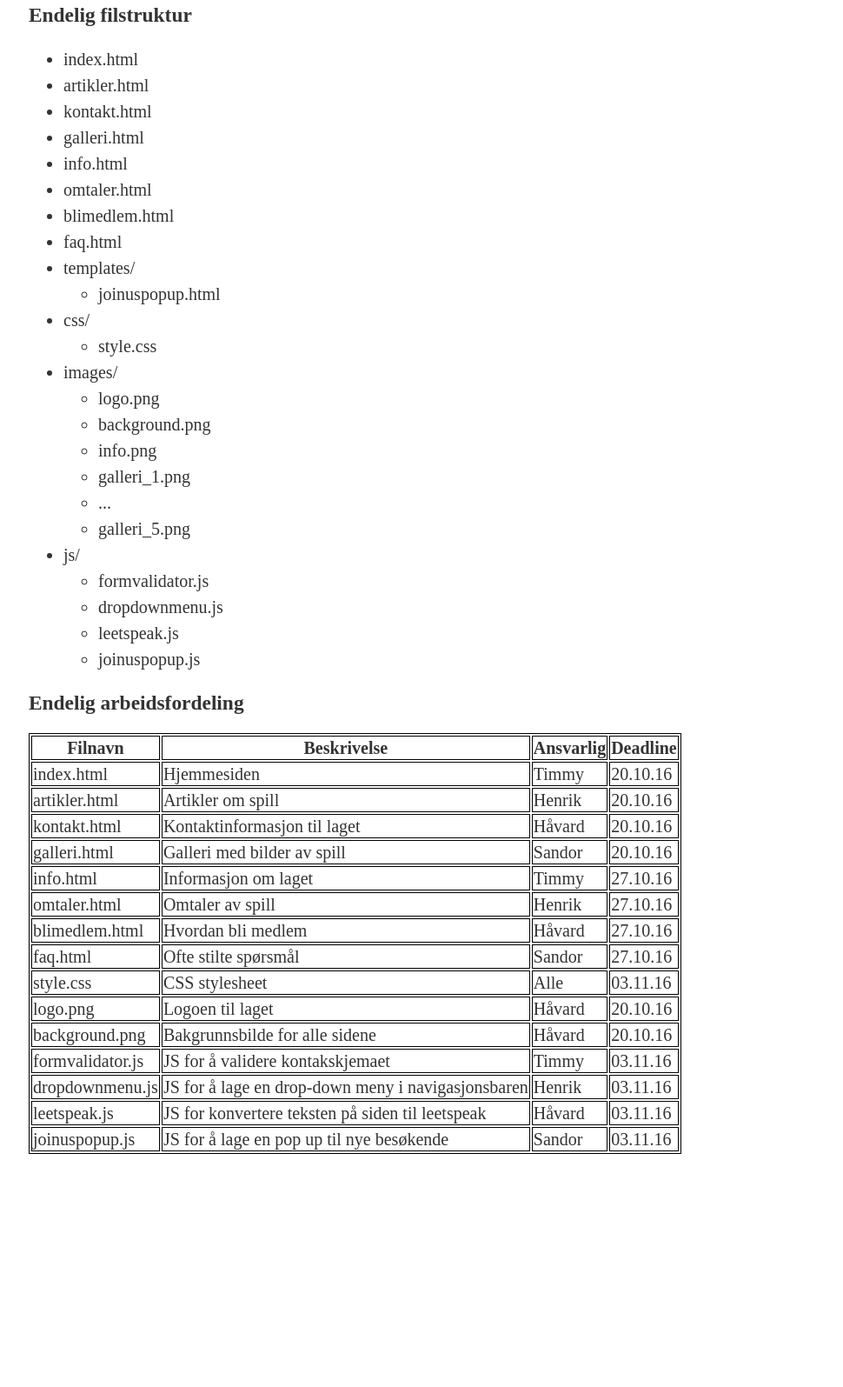
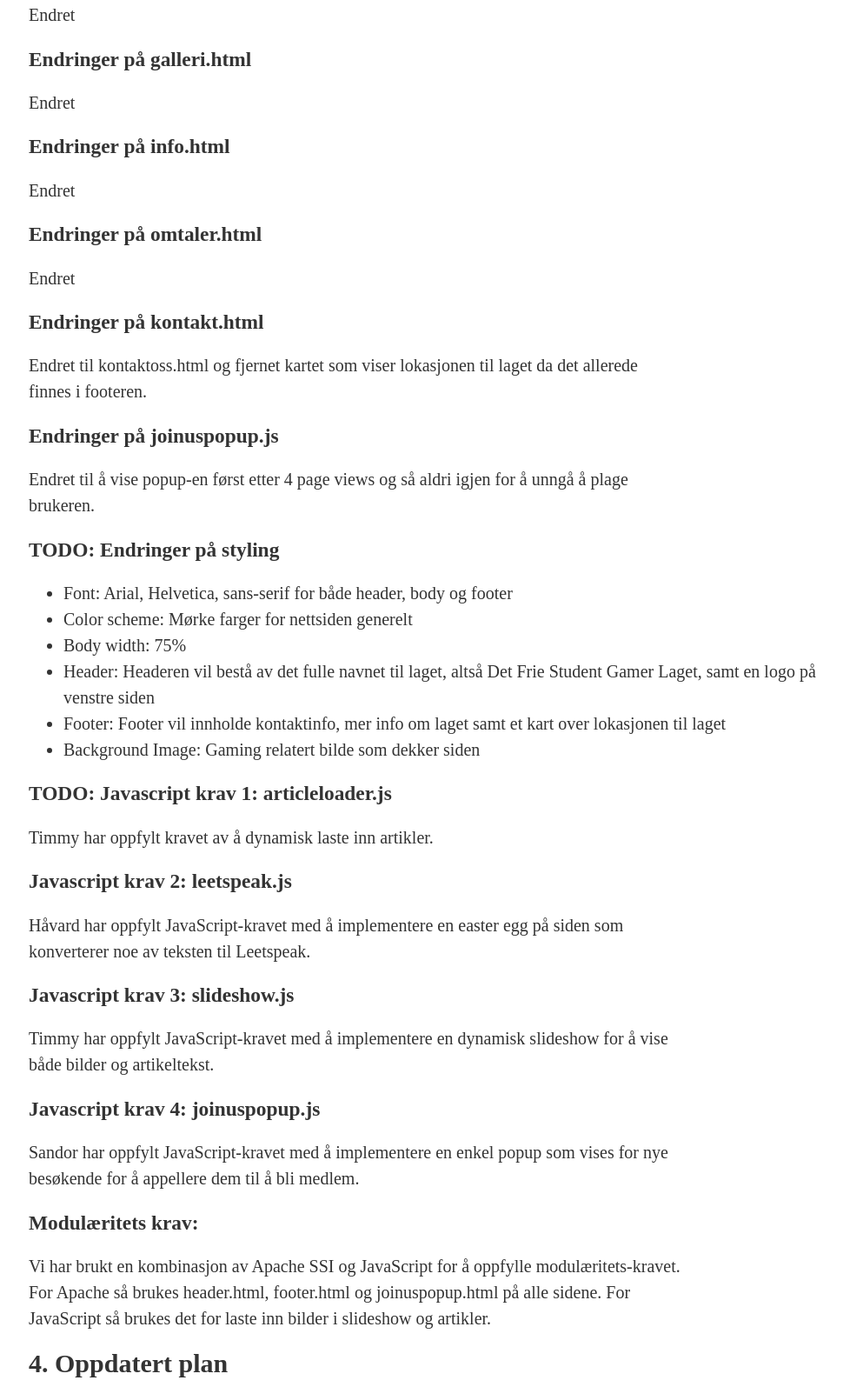
Before and after one commit to FancyGamer123/it2805-project, a plain HTML site: page Documents/P3_changes.html in a window 1280 px wide. Shown: the part 680-2275 px from the top of the page at 87% size, without its empty margins (127-1097 px from the left). Before the commit the page ends 2015 px from the top, so only its background shows below. Drawn offline with Linux system fonts and the light colour scheme.

Commit message:
Added more changes to P3

```diff
--- a/Documents/P3_changes.html
+++ b/Documents/P3_changes.html
@@ -60,11 +60,58 @@
             <section>
                 <h2>3. Endringer</h2>
 
-                <h3>joinuspopup.js</h3>
-                <p>Endret til å vise bli medlem popup-en først etter 4 page views og så aldri igjen.</p>
+                <!-- ENDRINGER PÅ FILER -->
+                <h3>Endringer på index.html</h3>
+                <p>Endret </p>
+
+                <h3>Endringer på blimedlem.html</h3>
+                <p>Endret </p>
+
+                <h3>Endringer på faq.html</h3>
+                <p>Endret </p>
+
+                <h3>Endringer på galleri.html</h3>
+                <p>Endret </p>
+
+                <h3>Endringer på info.html</h3>
+                <p>Endret </p>
+
+                <h3>Endringer på omtaler.html</h3>
+                <p>Endret </p>
+
+                <h3>Endringer på kontakt.html</h3>
+                <p>Endret til kontaktoss.html og fjernet kartet som viser lokasjonen til laget da det allerede finnes i footeren.</p>
+
+                <h3>Endringer på joinuspopup.js</h3>
+                <p>Endret til å vise popup-en først etter 4 page views og så aldri igjen for å unngå å plage brukeren.</p>
+
+                <!-- ENDRINGER PÅ STYLE -->
+                <h3>TODO: Endringer på styling</h3>
+                <ul>
+                    <li>Font: Arial, Helvetica, sans-serif for både header, body og footer</li>
+                    <li>Color scheme: Mørke farger for nettsiden generelt</li>
+                    <li>Body width: 75%</li>
+                    <li>Header: Headeren vil bestå av det fulle navnet til laget, altså Det Frie Student Gamer Laget, samt en logo på venstre siden</li>
+                    <li>Footer: Footer vil innholde kontaktinfo, mer info om laget samt et kart over lokasjonen til laget</li>
+                    <li>Background Image: Gaming relatert bilde som dekker siden</li>
+                </ul>
+
+                <!-- KRAV -->
+                <h3>TODO: Javascript krav 1: articleloader.js</h3>
+                <p>Timmy har oppfylt kravet av å dynamisk laste inn artikler.</p>
+
+                <h3>Javascript krav 2: leetspeak.js</h3>
+                <p>Håvard har oppfylt JavaScript-kravet med å implementere en easter egg på siden som konverterer noe av teksten til Leetspeak.</p>
+
+                <h3>Javascript krav 3: slideshow.js</h3>
+                <p>Timmy har oppfylt JavaScript-kravet med å implementere en dynamisk slideshow for å vise både bilder og artikeltekst.</p>
 
                 <h3>Javascript krav 4: joinuspopup.js</h3>
-                <p>Oppfylt av Sandor.</p>
+                <p>Sandor har oppfylt JavaScript-kravet med å implementere en enkel popup som vises for nye besøkende for å appellere dem til å bli medlem.</p>
+
+                <h3>Modulæritets krav:</h3>
+                <p>Vi har brukt en kombinasjon av Apache SSI og JavaScript for å oppfylle modulæritets-kravet. For Apache så brukes header.html, footer.html og joinuspopup.html på alle sidene. For JavaScript så brukes det for laste inn bilder i slideshow og artikler.
+                </p>
             </section>
 
             <section>
@@ -74,7 +121,7 @@
                 <ul>
                     <li>index.html</li>
                     <li>artikler.html</li>
-                    <li>kontakt.html</li>
+                    <li>kontaktoss.html</li>
                     <li>galleri.html</li>
                     <li>info.html</li>
                     <li>omtaler.html</li>
@@ -83,6 +130,8 @@
                     <li>
                         templates/
                         <ul>
+                            <li>header.html</li>
+                            <li>footer.html</li>
                             <li>joinuspopup.html</li>
                         </ul>
                     </li>
@@ -93,21 +142,46 @@
                         </ul>
                     </li>
                     <li>
+                        arcticles/
+                        <ul>
+                            <li>
+                                images/
+                                <ul>
+                                    <li>1.jpg</li>
+                                    <li>...</li>
+                                    <li>6.jpg</li>
+                                </ul>
+                            </li>
+                            <li>
+                                texts/
+                                <ul>
+                                    <li>1.xml</li>
+                                    <li>...</li>
+                                    <li>5.xml</li>
+                                </ul>
+                            </li>
+                        </ul>
+                    </li>
+                    <li>
+                        buttons/
+                        <ul>
+                            <li>arrow_next.svg</li>
+                            <li>arrow_prev.svg</li>
+                        </ul>
+                    </li>
+                    <li>
                         images/
                         <ul>
                             <li>logo.png</li>
                             <li>background.png</li>
-                            <li>info.png</li>
-                            <li>galleri_1.png</li>
-                            <li>...</li>
-                            <li>galleri_5.png</li>
+                            <li>info_page.jpg</li>
                         </ul>
                     </li>
                     <li>
                         js/
                         <ul>
-                            <li>formvalidator.js</li>
-                            <li>dropdownmenu.js</li>
+                            <li>slideshow.js</li>
+                            <li>articleloader.js</li>
                             <li>leetspeak.js</li>
                             <li>joinuspopup.js</li>
                         </ul>
@@ -120,97 +194,106 @@
                         <th>Filnavn</th>
                         <th>Beskrivelse</th>
                         <th>Ansvarlig</th>
-                        <th>Deadline</th>
                     </tr>
                     <tr>
                         <td>index.html</td>
                         <td>Hjemmesiden</td>
                         <td>Timmy</td>
-                        <td>20.10.16</td>
                     </tr>
                     <tr>
                         <td>artikler.html</td>
                         <td>Artikler om spill</td>
                         <td>Henrik</td>
-                        <td>20.10.16</td>
                     </tr>
                     <tr>
-                        <td>kontakt.html</td>
+                        <td>kontaktoss.html</td>
                         <td>Kontaktinformasjon til laget</td>
                         <td>Håvard</td>
-                        <td>20.10.16</td>
                     </tr>
                     <tr>
                         <td>galleri.html</td>
                         <td>Galleri med bilder av spill</td>
-                        <td>Sandor</td>
-                        <td>20.10.16</td>
+                        <td>Timmy</td>
                     </tr>
                     <tr>
                         <td>info.html</td>
                         <td>Informasjon om laget</td>
-                        <td>Timmy</td>
-                        <td>27.10.16</td>
+                        <td>Sandor</td>
                     </tr>
                     <tr>
                         <td>omtaler.html</td>
                         <td>Omtaler av spill</td>
                         <td>Henrik</td>
-                        <td>27.10.16</td>
                     </tr>
                     <tr>
                         <td>blimedlem.html</td>
                         <td>Hvordan bli medlem</td>
                         <td>Håvard</td>
-                        <td>27.10.16</td>
                     </tr>
                     <tr>
                         <td>faq.html</td>
                         <td>Ofte stilte spørsmål</td>
                         <td>Sandor</td>
-                        <td>27.10.16</td>
+                    </tr>
+                    <tr>
+                        <td>header.html</td>
+                        <td>SSI template for header på alle sidene</td>
+                        <td>Timmy</td>
+                    </tr>
+                    <tr>
+                        <td>footer.html</td>
+                        <td>SSI template for footer på alle sidene</td>
+                        <td>Sandor</td>
+                    </tr>
+                    <tr>
+                        <td>joinuspopup.html</td>
+                        <td>SSI template for popupen på alle sidene</td>
+                        <td>Sandor</td>
+                    </tr>
+                    <tr>
+                        <td>articles/texts/*.xml</td>
+                        <td>Placeholder XML artikler</td>
+                        <td>Timmy</td>
+                    </tr>
+                    <tr>
+                        <td>buttons/arrow_next.svg, buttons/arrow_prev.svg</td>
+                        <td>SVG grafikk for piler frem og tilbake for slideshows</td>
+                        <td>Timmy</td>
                     </tr>
                     <tr>
                         <td>style.css</td>
-                        <td>CSS stylesheet</td>
+                        <td>CSS stylesheet for siden</td>
                         <td>Alle</td>
-                        <td>03.11.16</td>
                     </tr>
                     <tr>
                         <td>logo.png</td>
                         <td>Logoen til laget</td>
-                        <td>Håvard</td>
-                        <td>20.10.16</td>
+                        <td>Timmy</td>
                     </tr>
                     <tr>
                         <td>background.png</td>
                         <td>Bakgrunnsbilde for alle sidene</td>
                         <td>Håvard</td>
-                        <td>20.10.16</td>
                     </tr>
                     <tr>
-                        <td>formvalidator.js</td>
-                        <td>JS for å validere kontakskjemaet</td>
+                        <td>slideshow.js</td>
+                        <td>JS for å lage dynamiske slideshows</td>
                         <td>Timmy</td>
-                        <td>03.11.16</td>
                     </tr>
                     <tr>
-                        <td>dropdownmenu.js</td>
-                        <td>JS for å lage en drop-down meny i navigasjonsbaren</td>
+                        <td>articleloader.js</td>
+                        <td>JS for å dynamisk vise frem artikler</td>
                         <td>Henrik</td>
-                        <td>03.11.16</td>
                     </tr>
                     <tr>
                         <td>leetspeak.js</td>
                         <td>JS for konvertere teksten på siden til leetspeak</td>
                         <td>Håvard</td>
-                        <td>03.11.16</td>
                     </tr>
                     <tr>
                         <td>joinuspopup.js</td>
                         <td>JS for å lage en pop up til nye besøkende</td>
                         <td>Sandor</td>
-                        <td>03.11.16</td>
                     </tr>
                 </table>
             </section>
--- a/Documents/js/joinuspopup.js
+++ b/Documents/js/joinuspopup.js
@@ -2,7 +2,7 @@
 FILENAME: joinuspopup.js
 WRITTEN BY: Sandor Zeestraten
 WHEN: 2016-10-17
-PURPOSE: Display a popup for after 5 page views prompting them to join the club.
+PURPOSE: Display a popup for after 4 page views prompting them to join the club.
 Sets a cookie for returning visitors so they do not get annoyed with popups on every pageview.
 CREDITS: Inspired by the Animated Modal with Header and Footer example from W3Schools.
 URL: http://www.w3schools.com/howto/tryit.asp?filename=tryhow_css_modal2
```
